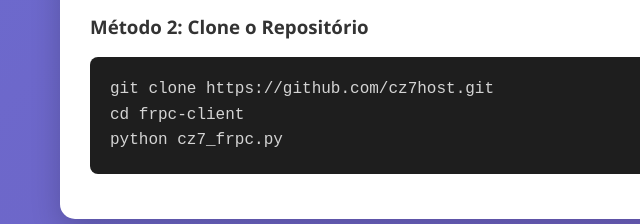
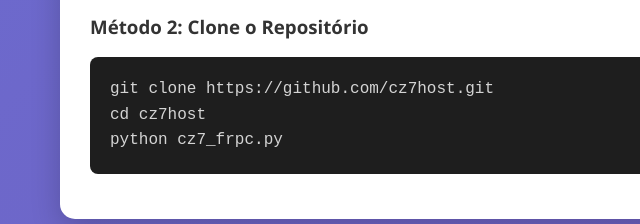
Before and after one commit to Carloz2er/cz7host, a plain HTML site: page docs/index.html in a window 1280 px wide. Shown: the part 2816-3040 px from the top of the page, 0-640 px from the left. Drawn offline with Linux system fonts and the light colour scheme.

Commit message:
Update index.html

```diff
--- a/docs/index.html
+++ b/docs/index.html
@@ -356,7 +356,7 @@ python cz7_frpc.py
             <h3>Método 2: Clone o Repositório</h3>
             <div class="code-block">
 git clone https://github.com/cz7host.git<br>
-cd frpc-client<br>
+cd cz7host<br>
 python cz7_frpc.py
             </div>
         </div>
```
